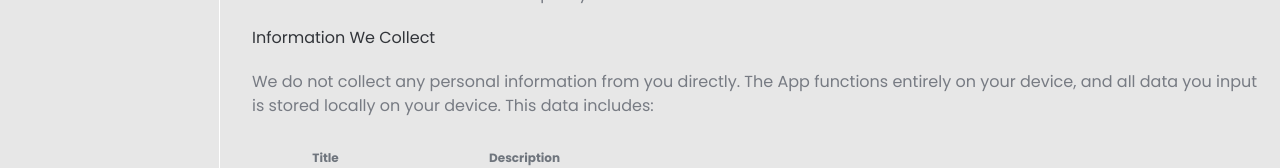
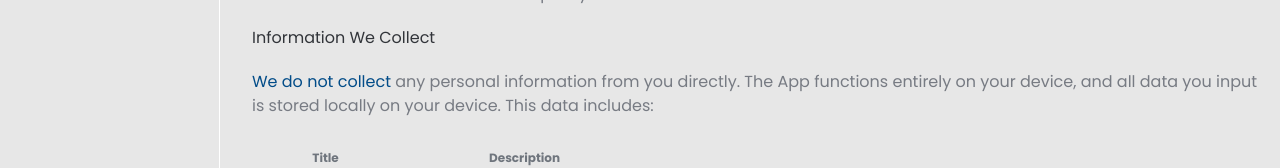
Before and after one commit to jkTurner/mysite, a Next.js app: page /showcase/projects/hourscal in a window 1280 px wide. Shown: the part 375-543 px from the top of the page. Built offline with nearby package versions, Linux system fonts and the light colour scheme.

Commit message:
highlighted that we do not collect data

```diff
--- a/app/showcase/projects/hourscal/page.tsx
+++ b/app/showcase/projects/hourscal/page.tsx
@@ -14,7 +14,7 @@ const HoursCalPage = () => {
 
             <h3>Information We Collect</h3>
             <p>
-            We do not collect any personal information from you directly. The App functions entirely on your device, and all data you input is stored locally on your device. This data includes:
+            <span className="text-[var(--jkAccent)]">We do not collect</span> any personal information from you directly. The App functions entirely on your device, and all data you input is stored locally on your device. This data includes:
             </p>
 
             <table className="table">
```
